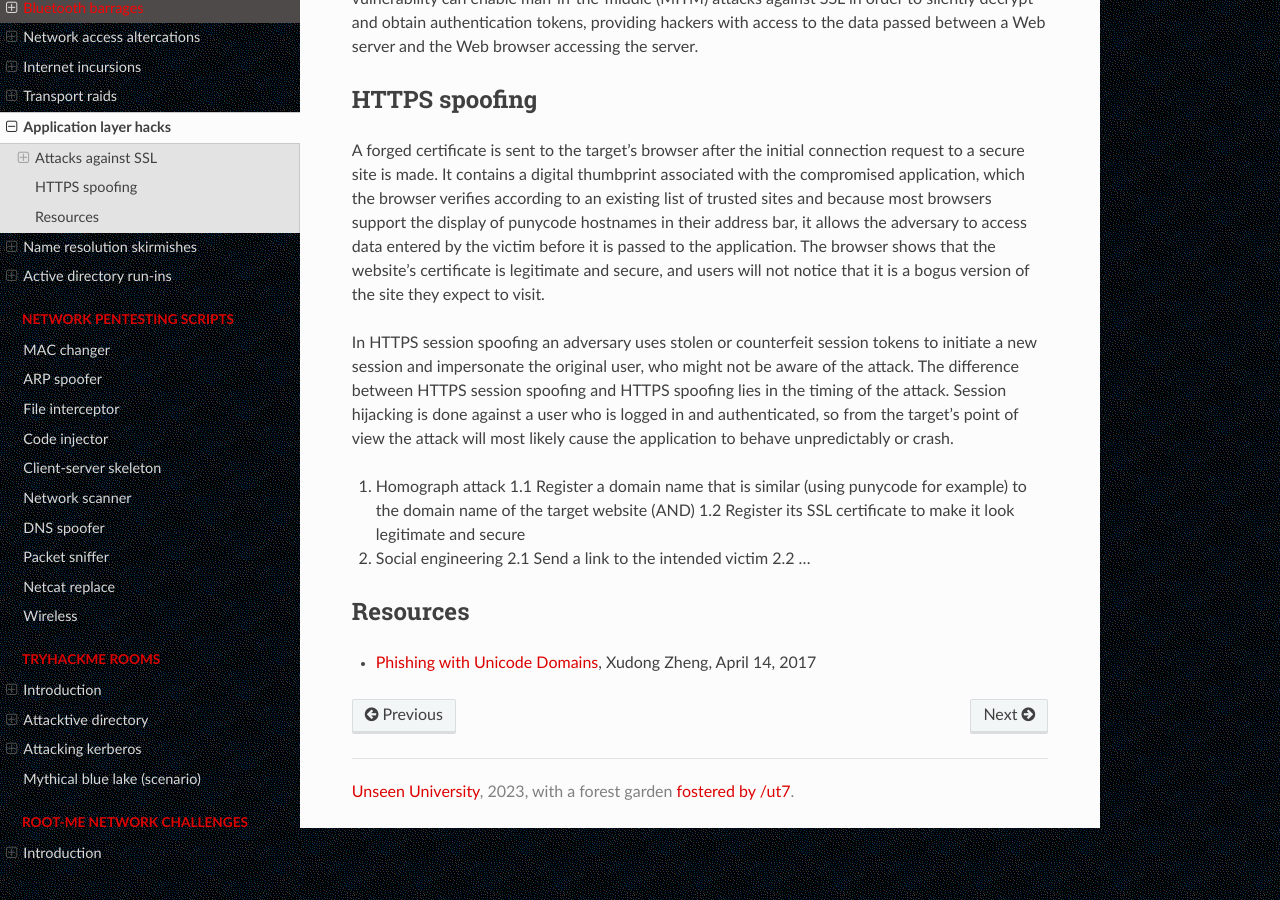
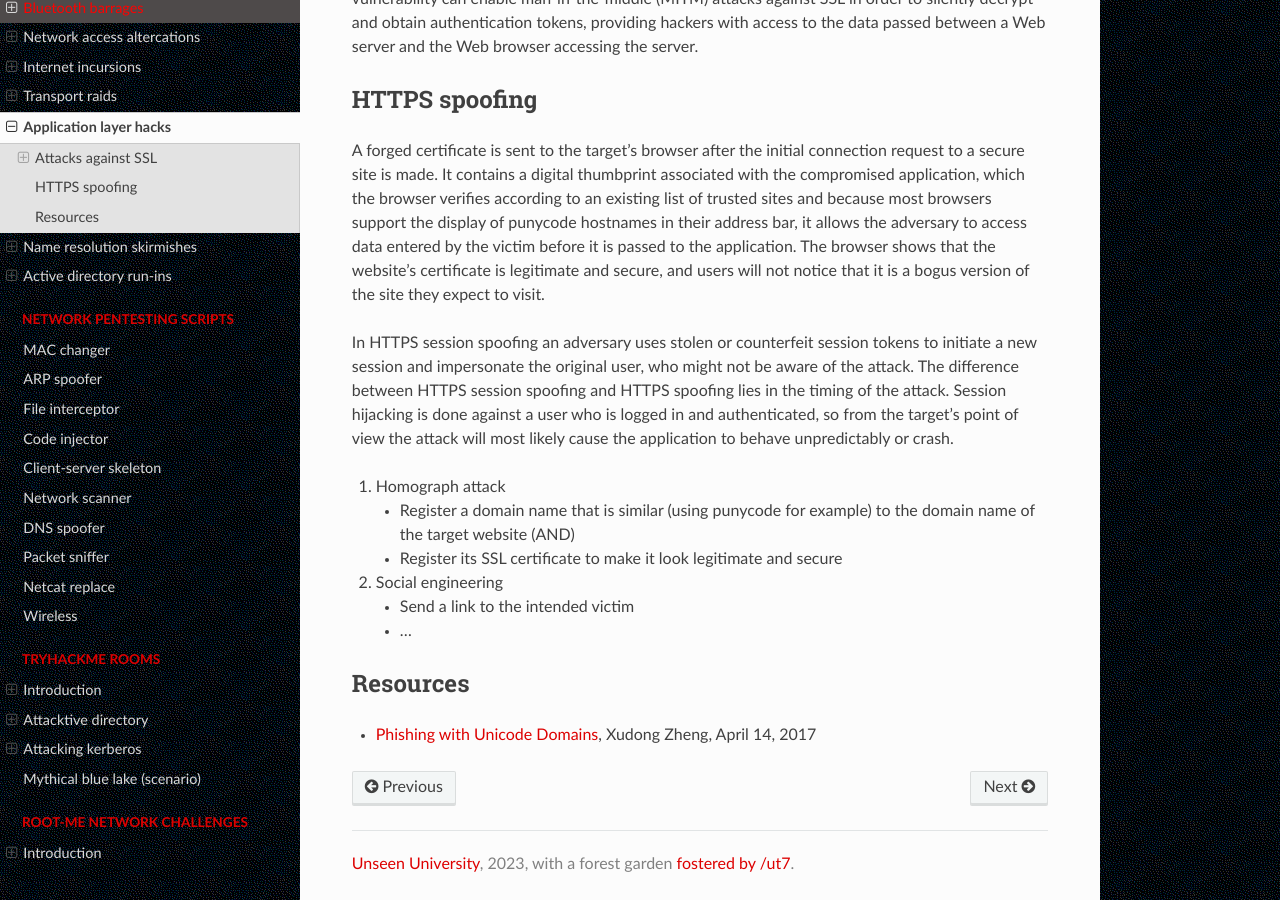
Before and after one commit to tymyrddin/red-network, a Sphinx documentation site: the page built from source/docs/notes/hacks.md, in a window 1280 px wide and 900 px high, scrolled down 1175 px. Built offline with Sphinx 7.4.7 and the Read the Docs theme 2.0.0, drawn with Linux system fonts in a browser that asks for light colours.

```diff
--- a/source/docs/notes/hacks.md
+++ b/source/docs/notes/hacks.md
@@ -38,13 +38,11 @@
 In HTTPS session spoofing an adversary uses stolen or counterfeit session tokens to initiate a new session and impersonate the original user, who might not be aware of the attack. The difference between HTTPS session spoofing and HTTPS spoofing lies in the timing of the attack. Session hijacking is done against a user who is logged in and authenticated, so from the target's point of view the attack will most likely cause the application to behave unpredictably or crash.
 
 1. Homograph attack
-    1.1 Register a domain name that is similar (using punycode for example) to the domain name of the target website (AND)
-    1.2 Register its SSL certificate to make it look legitimate and secure
+   * Register a domain name that is similar (using punycode for example) to the domain name of the target website (AND)
+   * Register its SSL certificate to make it look legitimate and secure
 2. Social engineering
-    2.1 Send a link to the intended victim
-    2.2 ...
-
-
+   * Send a link to the intended victim
+   * ...
 
 ## Resources
 
```
Also changed, not shown: source/docs/notes/incursions.md (+1 -1 lines), source/docs/notes/intrusions.md (+1 -1 lines), source/docs/notes/raids.md (+2 -2 lines).
